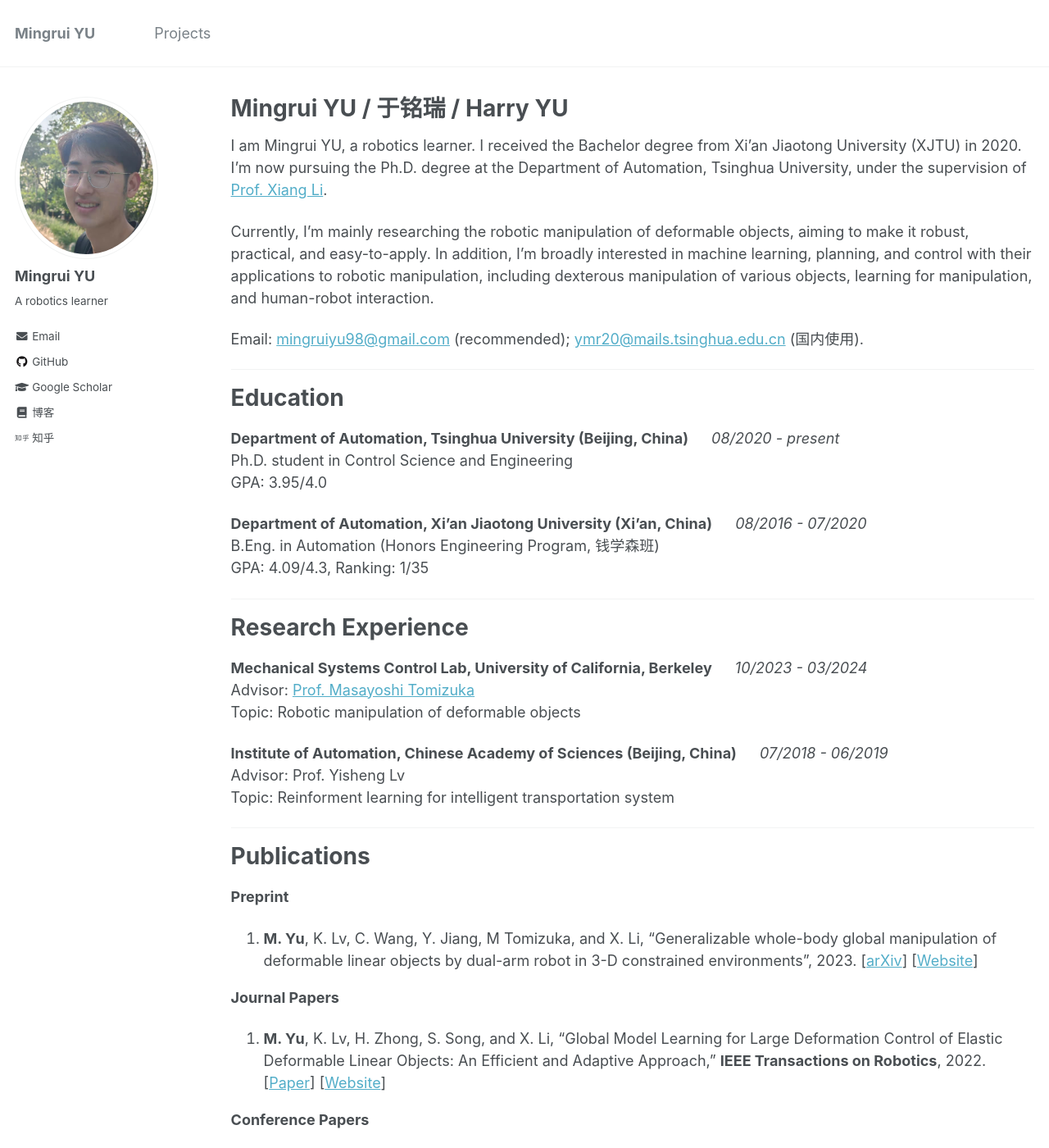
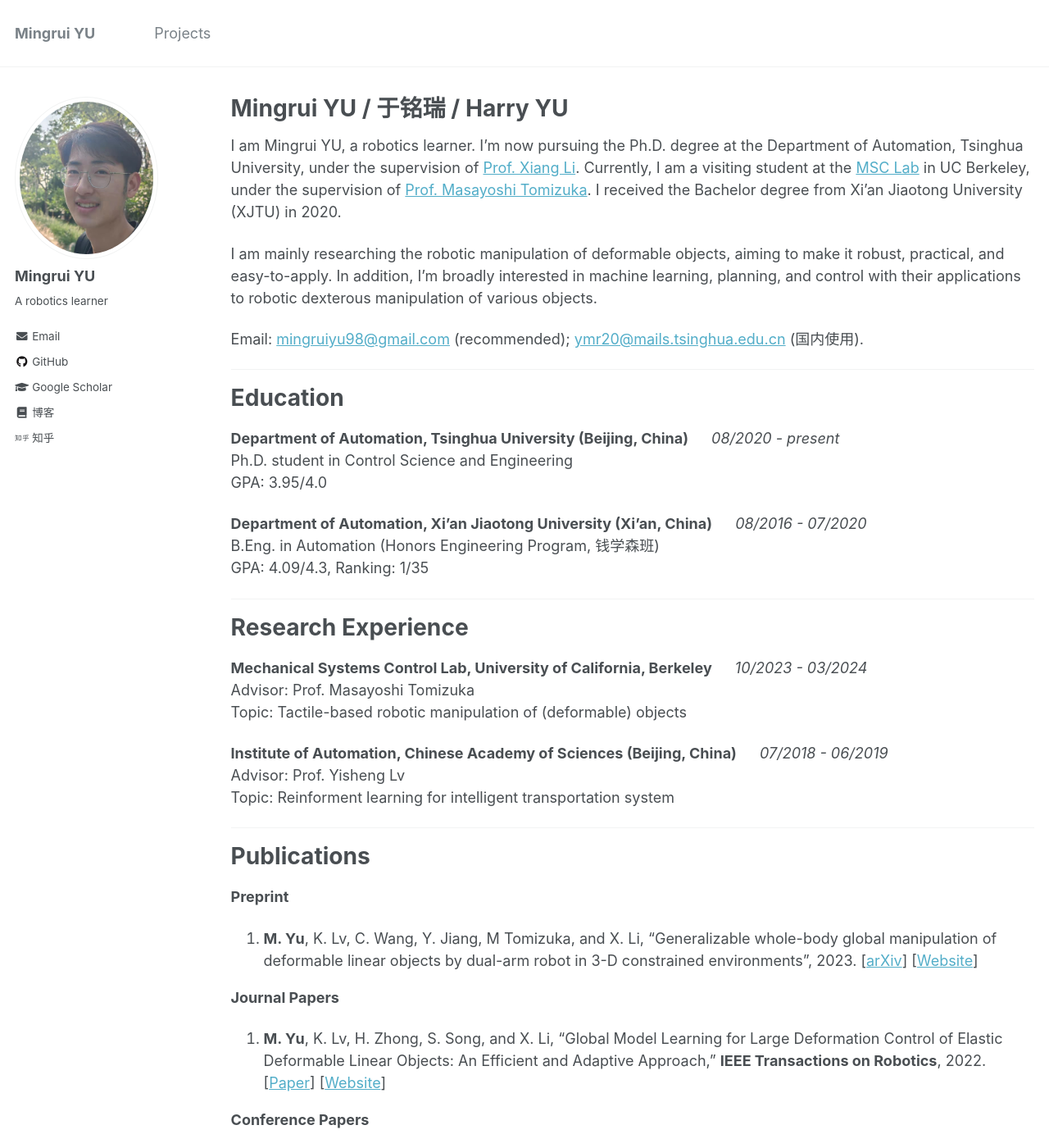
Before and after one commit to Mingrui-Yu/Mingrui-Yu.github.io, a Jekyll site: the page built from _pages/about.md, in a window 1280 px wide and 1400 px high. Shown: the whole window at 82% size. Built offline with Jekyll 4.4.1, drawn with Linux system fonts in a browser that asks for light colours.

Commit message:
Update about.md

```diff
--- a/_pages/about.md
+++ b/_pages/about.md
@@ -9,11 +9,10 @@ redirect_from:
   - /about.html
 ---
 
-I am Mingrui YU, a robotics learner. I received the Bachelor degree from Xi'an Jiaotong University (XJTU) in 2020. I'm now pursuing the Ph.D. degree at the Department of Automation, Tsinghua University, under the supervision of [Prof. Xiang Li](https://sites.google.com/view/homepageoflixiang/home).
+I am Mingrui YU, a robotics learner. I'm now pursuing the Ph.D. degree at the Department of Automation, Tsinghua University, under the supervision of [Prof. Xiang Li](https://sites.google.com/view/homepageoflixiang/home). Currently, I am a visiting student at the [MSC Lab](https://msc.berkeley.edu/) in UC Berkeley, under the supervision of [Prof. Masayoshi Tomizuka]((https://me.berkeley.edu/people/masayoshi-tomizuka/)). I received the Bachelor degree from Xi'an Jiaotong University (XJTU) in 2020.
 
-Currently, I'm mainly researching the robotic manipulation of deformable objects, aiming to make it robust, practical, and easy-to-apply.
-In addition, I'm broadly interested in machine learning, planning, and control with their applications to robotic manipulation, including
-dexterous manipulation of various objects, learning for manipulation, and human-robot interaction.
+I am mainly researching the robotic manipulation of deformable objects, aiming to make it robust, practical, and easy-to-apply.
+In addition, I'm broadly interested in machine learning, planning, and control with their applications to robotic dexterous manipulation of various objects.
 
 
 Email: [mingruiyu98@gmail.com](mailto:mingruiyu98@gmail.com) (recommended); [ymr20@mails.tsinghua.edu.cn](mailto:ymr20@mails.tsinghua.edu.cn) (国内使用).
@@ -35,8 +34,8 @@ GPA: 4.09/4.3, Ranking: 1/35
 Research Experience
 ======
 **Mechanical Systems Control Lab, University of California, Berkeley** &emsp; *10/2023 - 03/2024*
-Advisor: [Prof. Masayoshi Tomizuka](https://me.berkeley.edu/people/masayoshi-tomizuka/)
-Topic: Robotic manipulation of deformable objects
+Advisor: Prof. Masayoshi Tomizuka
+Topic: Tactile-based robotic manipulation of (deformable) objects
 
 **Institute of Automation, Chinese Academy of Sciences (Beijing, China)** &emsp; *07/2018 - 06/2019*
 Advisor: Prof. Yisheng Lv
```
